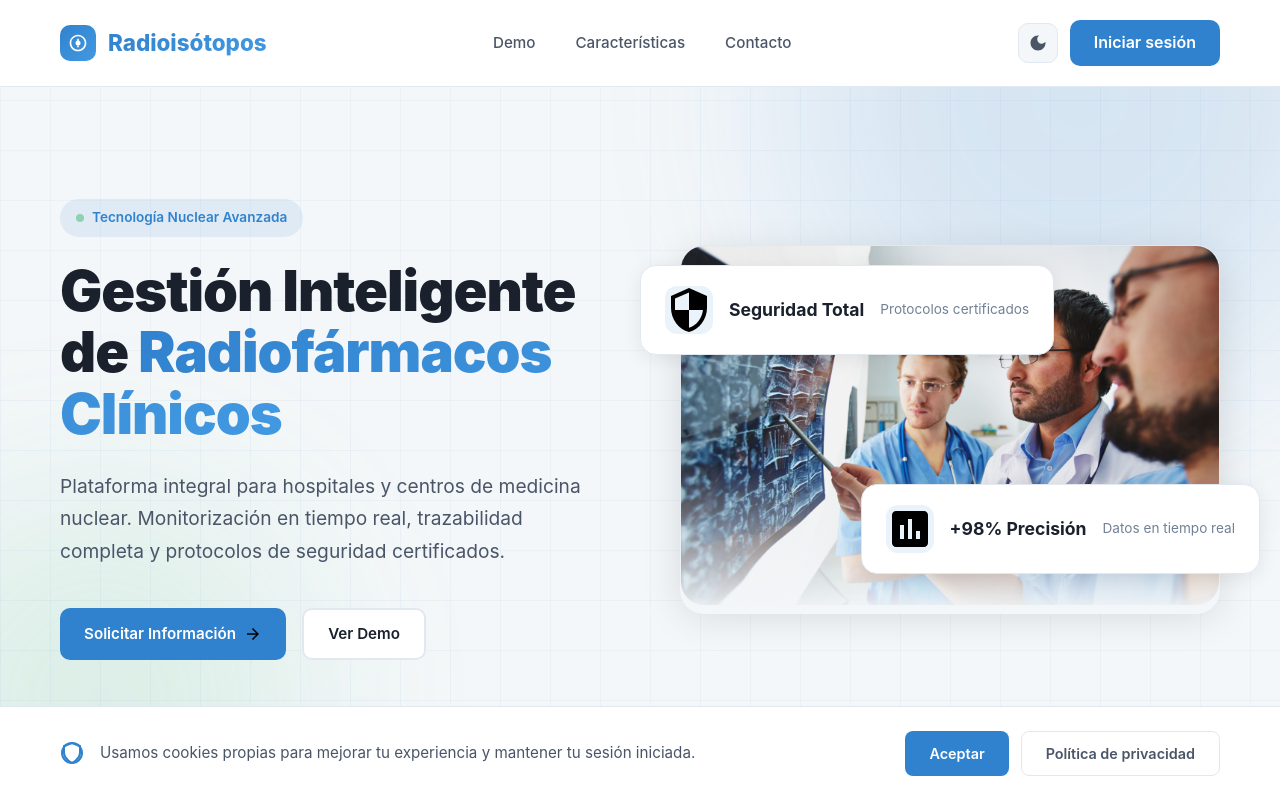
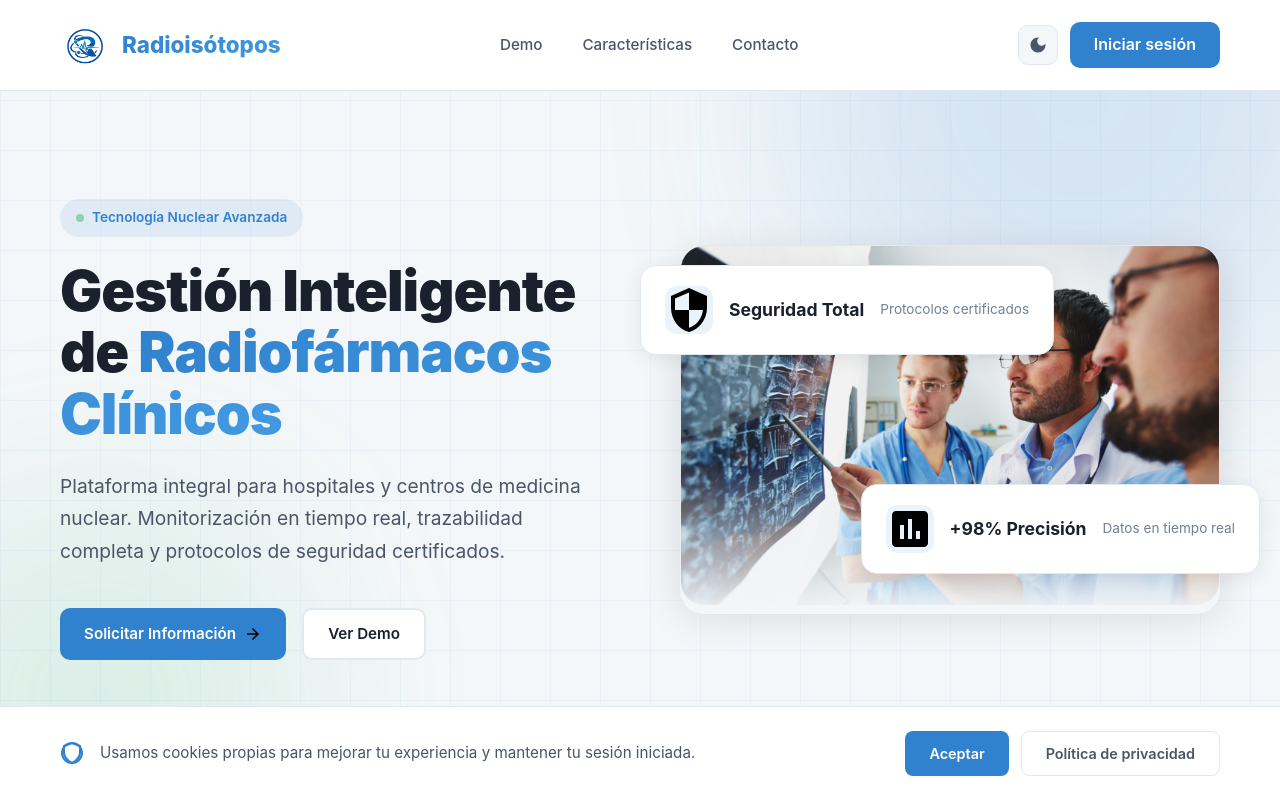
Before and after one commit to Fedeerich/web-radioisotopo, a React (Vite) app in the folder Web_Radioisotopo/: page / in a window 1280 px wide. Shown: the top 800 px of the page. Built offline with nearby package versions, Linux system fonts and the light colour scheme.

Commit message:
Nuevo logo de la página

```diff
--- a/Web_Radioisotopo/src/pages/LandingPage.jsx
+++ b/Web_Radioisotopo/src/pages/LandingPage.jsx
@@ -12,6 +12,7 @@
 import React, { useEffect, useState } from 'react';
 import '../styles/Landing.css';
 import imgMedicos from '../assets/images/medicos.jpg';
+import logo from '../assets/logo.png';
 import imgPanellPacients from '../assets/images-demo/gestion-pacientes.png';
 import imgPerfilPacients from '../assets/images-demo/perfil-usuario.png';
 import imgAuditoriaAdmin from '../assets/images-demo/auditoria-admin.png';
@@ -81,7 +82,7 @@
             <header className={`landing-header ${scrolled ? 'scrolled' : ''}`}>
                 <a href="#top" className="landing-logo">
                     <div className="landing-logo-icon">
-                        <AtomIcon />
+                        <img src={logo} alt="Radioisòtop" />
                     </div>
                     <span>{t('radioisotopos')}</span>
                 </a>
--- a/Web_Radioisotopo/src/styles/Landing.css
+++ b/Web_Radioisotopo/src/styles/Landing.css
@@ -359,19 +359,34 @@
 }
 
 .landing-logo-icon {
-    width: 36px;
-    height: 36px;
-    background: var(--landing-gradient);
-    border-radius: 10px;
+    width: 50px;
+    height: 50px;
     display: flex;
     align-items: center;
     justify-content: center;
 }
 
+.landing-logo:hover .landing-logo-icon {
+    transform: none;
+    box-shadow: none;
+}
+
+.landing-logo:hover span {
+    filter: none;
+}
+
 .landing-logo-icon svg {
-    width: 20px;
-    height: 20px;
+    width: 50px;
+    height: 50px;
     color: white;
+}
+
+.landing-logo-icon img {
+    margin-top: 6px;
+    width: 70px;
+    height: 70px;
+    object-fit: contain;
+    border-radius: 8px;
 }
 
 .landing-logo span {
@@ -379,15 +394,6 @@
     -webkit-background-clip: text;
     -webkit-text-fill-color: transparent;
     background-clip: text;
-}
-
-.landing-logo:hover .landing-logo-icon {
-    transform: scale(1.05);
-    box-shadow: 0 4px 15px rgba(49, 130, 206, 0.3);
-}
-
-.landing-logo:hover span {
-    filter: brightness(1.1);
 }
 
 .landing-nav {
```
Also changed, not shown: Web_Radioisotopo/src/assets/logo.png.
